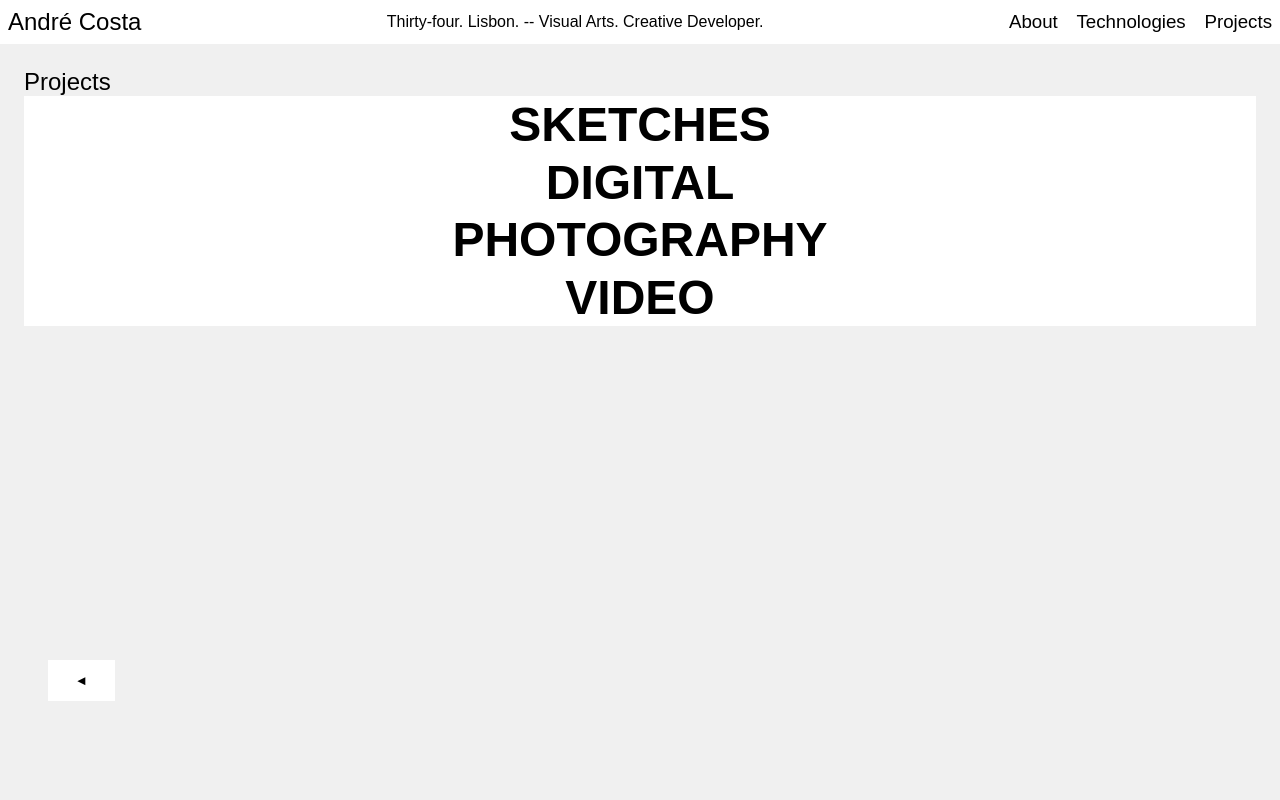
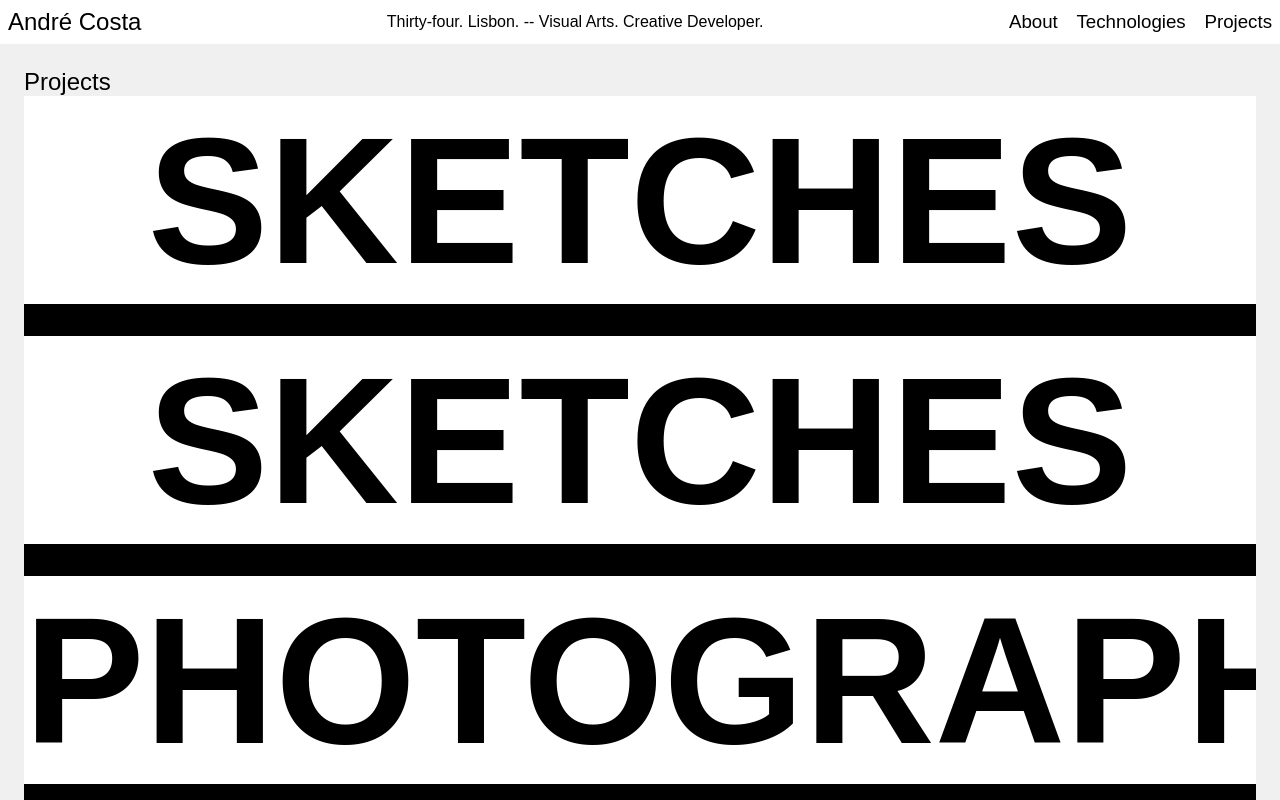
Before and after one commit to Andre-D-Costa/portfolio, a React (Vite) app: page /projects in a window 1280 px wide. Shown: the top 800 px of the page. Built offline with nearby package versions, Linux system fonts and the light colour scheme; a web font is replaced by a local one.

Commit message:
minor changes to UI.

```diff
--- a/src/components/ProjectContainer.jsx
+++ b/src/components/ProjectContainer.jsx
@@ -21,7 +21,7 @@ export default function ProjectContainer() {
           onMouseLeave={handleMouseLeave}
         >
           <p className="projects--proj1">
-            sketches<p className="text2">sketches</p>
+            sketches<p className="text2">traditional</p>
           </p>
         </div>
       </div>
@@ -35,7 +35,7 @@ export default function ProjectContainer() {
           onMouseLeave={handleMouseLeave}
         >
           <p className="projects--proj1">
-            digital<p className="text2">digital</p>
+            sketches<p className="text2">digital</p>
           </p>
         </div>
       </div>
@@ -63,7 +63,7 @@ export default function ProjectContainer() {
           onMouseLeave={handleMouseLeave}
         >
           <p className="projects--proj1">
-            video<p className="text2">video</p>
+            video<p className="text2">performance</p>
           </p>
         </div>
       </div>
--- a/src/pages/about/about.css
+++ b/src/pages/about/about.css
@@ -26,7 +26,7 @@
 
 .mainContainer__about--text {
   display: flex;
-  width: 15em;
+  width: 100vw;
   font-weight: 100;
 }
 
--- a/src/pages/about/index.jsx
+++ b/src/pages/about/index.jsx
@@ -18,7 +18,7 @@ export default function AboutMe() {
           navigate("/");
         }}
       >
-        ◄
+        ⇦
       </button>
     </div>
   );
--- a/src/pages/projects/index.jsx
+++ b/src/pages/projects/index.jsx
@@ -16,7 +16,7 @@ export default function Projects() {
           navigate("/");
         }}
       >
-        ◄
+        ⇦
       </button>
     </div>
   );
--- a/src/pages/projects/projects.css
+++ b/src/pages/projects/projects.css
@@ -10,11 +10,10 @@
   display: flex;
   flex-direction: column;
   margin: 0 auto;
-  height: 100vh;
+  height: 100%;
   background-color: #f0f0f0;
   color: black;
   font-family: "Host Grotesk", sans-serif;
-  font-optical-sizing: auto;
   font-style: normal;
   padding: 1.5rem;
 }
@@ -25,10 +24,9 @@
 
 .projects__container {
   display: flex;
-  height: 3.6rem;
+  height: 15rem;
   flex-direction: column;
-  border: 0.1rem solid white;
-  font-size: 3em;
+  font-size: 11.3em;
   font-weight: 700;
   text-align: center;
   text-transform: uppercase;
@@ -37,21 +35,18 @@
 }
 
 .mainContainer__projects--proj1 {
-  margin-top: 1.5rem;
-  margin-bottom: 1.5rem;
   color: black;
   transition: transform 0.5s ease-in-out;
-  transform: translateY(-1.5rem);
-  position: relative;
 }
 
 .mainContainer__projects--proj1.active {
-  transform: translateY(-5rem);
+  transform: translateY(-15rem);
 }
 
-.projects--proj1 {
+/* .projects--proj1 {
   line-height: 3.5rem;
-}
+  height: 2rem;
+} */
 
 .text2 {
   background-color: black;
--- a/src/pages/technologies/index.jsx
+++ b/src/pages/technologies/index.jsx
@@ -31,7 +31,7 @@ export default function Technologies() {
           navigate("/");
         }}
       >
-        ◄
+        ⇦
       </button>
     </div>
   );
```
Also changed, not shown: src/components/ProjectsList.jsx (+9 -4 lines).
